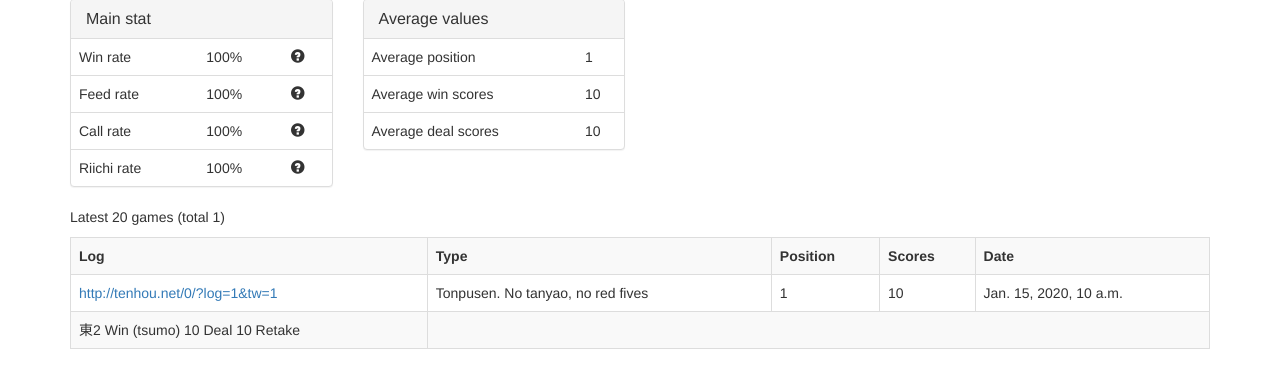
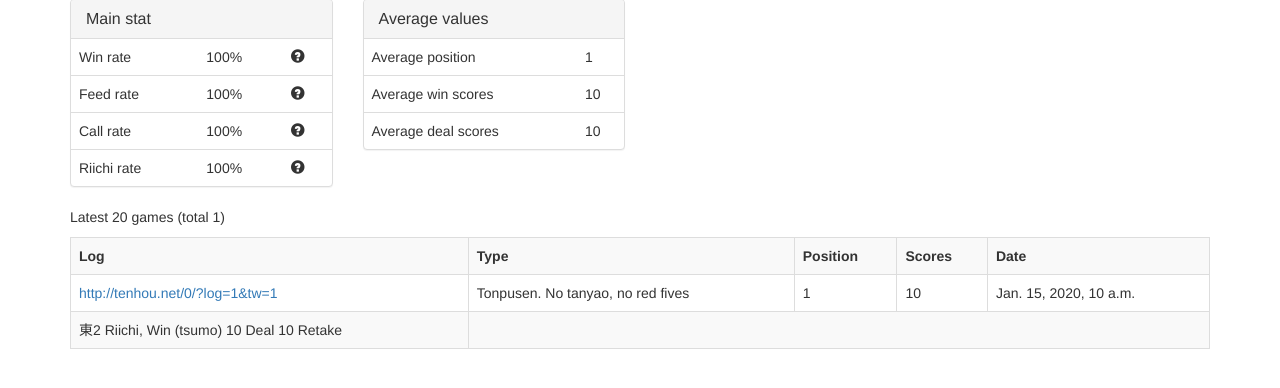
Before and after one commit to MahjongRepository/mahjong-stat, a Django app: page /players/1/ in a window 1280 px wide. Shown: the part 107-495 px from the top of the page. Run offline with Django 3.2, Linux system fonts and the light colour scheme; tables that the repository leaves empty hold one stand-in row (values such as "Sample post"); some libraries are stand-ins or nearby versions.

Commit message:
Display riichi attempts on players statistics page

```diff
--- a/project/website/templates/website/player_statistics.html
+++ b/project/website/templates/website/player_statistics.html
@@ -97,6 +97,13 @@
                             {% for round in game.rounds.all %}
                                 {{ round.round_number_display }}
 
+                                {% if round.is_riichi %}
+                                    Riichi,
+                                    {% if not round.is_win %}
+                                        Failed
+                                    {% endif %}
+                                {% endif %}
+
                                 {% if round.is_win %}
                                     Win ({{ round.is_tsumo|yesno:"tsumo,ron" }})
                                     {{ round.win_scores|intcomma }}
@@ -110,7 +117,7 @@
                                     Retake
                                 {% endif %}
 
-                                {% if not round.is_win and not round.is_deal and not round.is_retake %}
+                                {% if not round.is_win and not round.is_deal and not round.is_retake and not round.is_riichi %}
                                     -
                                 {% endif %}
 
```
